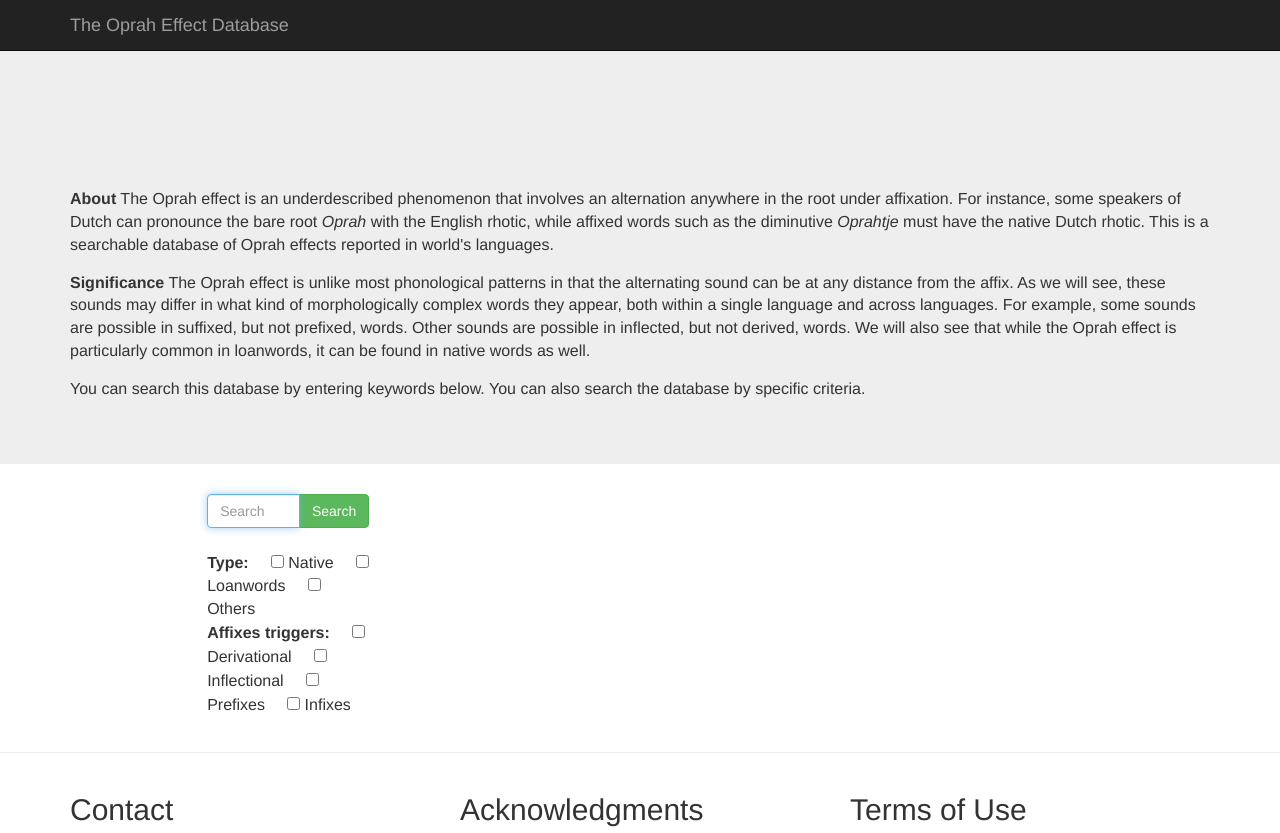
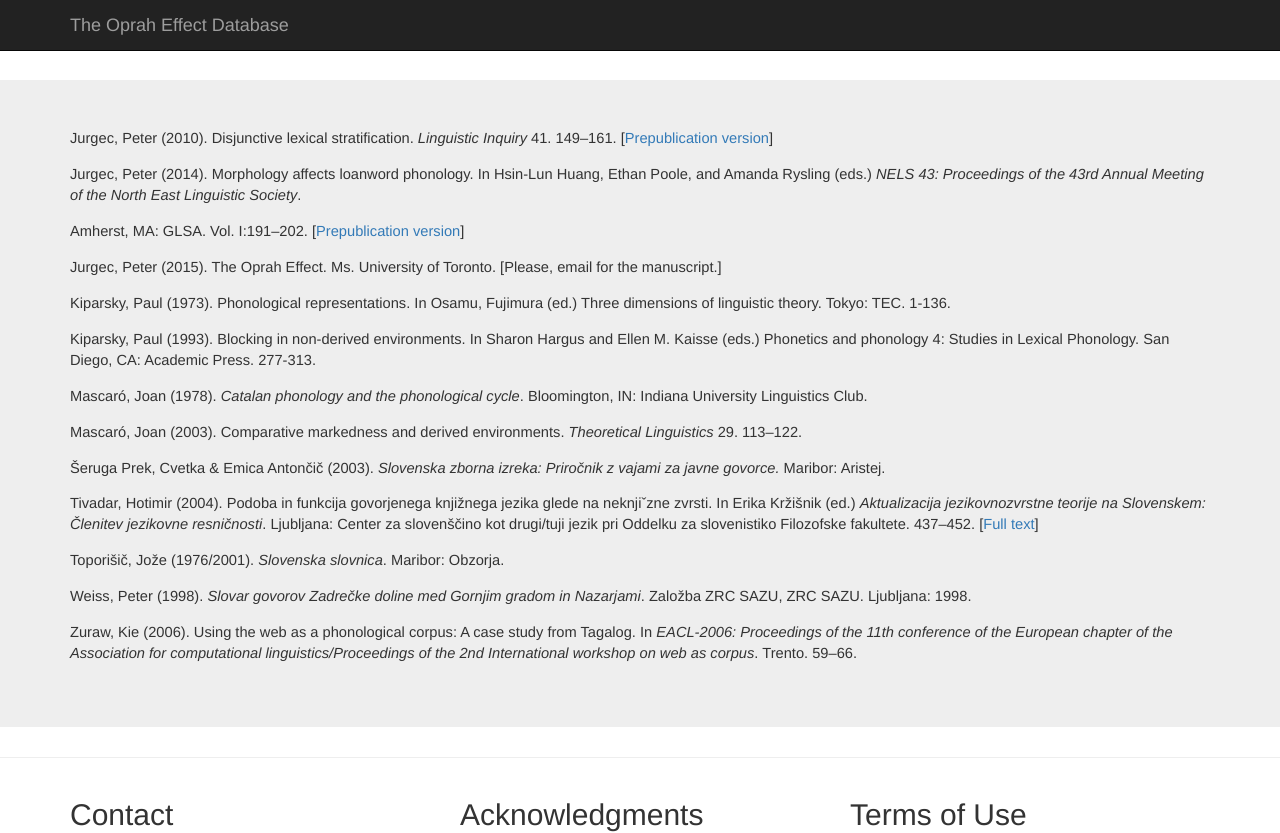
Before and after one commit to CEYeYuan/Oprah-Website, a CodeIgniter app: page /oprahDatabase/main/reference in a window 1280 px wide. Shown: the top 833 px of the page. Run offline with CodeIgniter, Linux system fonts and the light colour scheme; some libraries are stand-ins or nearby versions.

Commit message:
Finished the picture selection; Added reference page

```diff
--- a/application/controllers/main.php
+++ b/application/controllers/main.php
@@ -49,7 +49,7 @@ class Main extends CI_Controller {
 	}
 
 	public function reference(){
-		$this->load->view("search");
+		$this->load->view("reference");
 	}
 
 }
--- /dev/null
+++ b/application/views/reference.php
@@ -0,0 +1,66 @@
+<!DOCTYPE html>
+<html lang="en">
+	<head>
+		<?php $this->load->view('header'); ?>
+		<meta charset="utf-8">
+		<meta http-equiv="X-UA-Compatible" content="IE=edge">
+		<meta name="viewport" content="width=device-width, initial-scale=1">
+		<!-- The above 3 meta tags *must* come first in the head; any other head content must come *after* these tags -->
+		<meta name="description" content="">
+		<meta name="author" content="">
+		<link rel="icon" href="../../favicon.ico">
+		<title>The Oprah Effect Database</title>
+		<!-- Bootstrap core CSS -->
+		<link type="text/css" href='<?php echo base_url(); ?>assets/css/bootstrap.min.css' rel="stylesheet">
+		<link rel="stylesheet" href='<?php echo base_url(); ?>/assets/css/bootstrap.css'>
+		<link rel="stylesheet" href='<?php echo base_url(); ?>/assets/css/style.css'>
+		<!-- Custom styles for this template -->
+		<link href="jumbotron.css" rel="stylesheet">
+		<!-- Just for debugging purposes. Don't actually copy these 2 lines! -->
+		<!--[if lt IE 9]><script src="../../assets/js/ie8-responsive-file-warning.js"></script><![endif]-->
+		<script src="../../assets/js/ie-emulation-modes-warning.js"></script>
+		<script src="https://ajax.googleapis.com/ajax/libs/jquery/1.11.2/jquery.min.js"></script>
+		<script src="../../dist/js/bootstrap.min.js"></script>
+		<!-- IE10 viewport hack for Surface/desktop Windows 8 bug -->
+		<script src="../../assets/js/ie10-viewport-bug-workaround.js"></script>
+
+		<!-- HTML5 shim and Respond.js for IE8 support of HTML5 elements and media queries -->
+		<!--[if lt IE 9]>
+		<script src="https://oss.maxcdn.com/html5shiv/3.7.2/html5shiv.min.js"></script>
+		<script src="https://oss.maxcdn.com/respond/1.4.2/respond.min.js"></script>
+		<![endif]-->
+	</head>
+	<body>
+	<br/>
+	<br/>
+	<br/>
+	<br/>
+	<div class="jumbotron">
+		<div class="container">
+		<p style="font-size:11pt">Jurgec, Peter (2010). Disjunctive lexical stratification. <i>Linguistic Inquiry</i> 41. 149–161. [<a href="http://ling.auf.net/lingbuzz/000851">Prepublication version</a>]</p>
+		<p style="font-size:11pt">Jurgec, Peter (2014). Morphology affects loanword phonology. In Hsin-Lun Huang, Ethan Poole, and Amanda Rysling (eds.) <i>NELS 43: Proceedings of the 43rd Annual Meeting of the North East Linguistic Society</i>. </p>
+		<p style="font-size:11pt">Amherst, MA: GLSA. Vol. I:191–202. [<a href="http://ling.auf.net/lingbuzz/002175">Prepublication version</a>]</p>
+		<p style="font-size:11pt">Jurgec, Peter (2015). The Oprah Effect. Ms. University of Toronto. [Please, email for the manuscript.]</p>
+		<p style="font-size:11pt">Kiparsky, Paul (1973). Phonological representations. In Osamu, Fujimura (ed.) Three dimensions of linguistic theory. Tokyo: TEC. 1-136.</p>
+		<p style="font-size:11pt">Kiparsky, Paul (1993). Blocking in non-derived environments. In Sharon Hargus and Ellen M. Kaisse (eds.) Phonetics and phonology 4: Studies in Lexical Phonology. San Diego, CA: Academic Press. 277-313.</p>
+		<p style="font-size:11pt">Mascaró, Joan (1978). <i>Catalan phonology and the phonological cycle</i>. Bloomington, IN: Indiana University Linguistics Club. </p>
+		<p style="font-size:11pt">Mascaró, Joan (2003). Comparative markedness and derived environments. <i>Theoretical Linguistics</i> 29. 113–122.</p>
+		<p style="font-size:11pt">Šeruga Prek, Cvetka & Emica Antončič (2003). <i>Slovenska zborna izreka: Priročnik z vajami za javne govorce.</i> Maribor: Aristej.</p>
+		<p style="font-size:11pt">Tivadar, Hotimir (2004). Podoba in funkcija govorjenega knjižnega jezika glede na neknjiˇzne zvrsti. In Erika Kržišnik (ed.) <i>Aktualizacija jezikovnozvrstne teorije na Slovenskem: Členitev jezikovne resničnosti</i>. Ljubljana: Center za slovenščino kot drugi/tuji jezik pri Oddelku za slovenistiko Filozofske fakultete. 437–452. [<a href="http://www.centerslo.net/files/File/simpozij/sim22/Tivadar.pdf">Full text</a>]</p>
+		<p style="font-size:11pt">Toporišič, Jože (1976/2001). <i>Slovenska slovnica</i>. Maribor: Obzorja.</p>
+		<p style="font-size:11pt">Weiss, Peter (1998). <i>Slovar govorov Zadrečke doline med Gornjim gradom in Nazarjami</i>. Založba ZRC SAZU, ZRC SAZU. Ljubljana: 1998.</p>
+		<p style="font-size:11pt">Zuraw, Kie (2006). Using the web as a phonological corpus: A case study from Tagalog. In <i>EACL-2006: Proceedings of the 11th conference of the European chapter of the Association for computational linguistics/Proceedings of the 2nd International workshop on
+web as corpus</i>. Trento. 59–66.
+</p>
+		<p style="font-size:11pt"></p>
+
+		</div>
+		</div>
+		<!--/.navbar-collapse -->
+		<?php $this->load->view('footer');?>
+		<!-- Bootstrap core JavaScript
+			================================================== -->
+		<!-- Placed at the end of the document so the pages load faster -->
+
+	</body>
+</html>
--- a/application/views/search.php
+++ b/application/views/search.php
@@ -39,26 +39,20 @@
 	<body>
 		<!-- Main jumbotron for a primary marketing message or call to action -->
 		<div class="jumbotron">
-			<div class="container">
+
 				</br>
+				<br/>
+				<br/>
+				<br/>
+				<br/>
+
+				<br/>
 				<div style="text-align:center">
-					<!-- <img src="<?php echo base_url();?>assets/img/linguistics_logo.jpg" alt="logo" /><-->
-				</div>
-				</br>
-				</br>
-				</br>
-				</br>
-				</br>
-				</br>
-				<p style="font-size:12pt"><b>About</b>
-					The Oprah effect is an underdescribed phenomenon that involves an alternation anywhere in the root under affixation. For instance, some speakers of Dutch can pronounce the bare root <i>Oprah</i> with the English rhotic, while affixed words such as the diminutive <i>Oprahtje</i> must have the native Dutch rhotic. This is a searchable database of Oprah effects reported in world's languages.
-				</p>
-				<p style="font-size:12pt"><b>Significance</b>
-					The Oprah effect is unlike most phonological patterns in that the alternating sound can be at any distance from the affix. As we will see, these sounds may differ in what kind of morphologically complex words they appear, both within a single language and across languages. For example, some sounds are possible in suffixed, but not prefixed, words. Other sounds are possible in inflected, but not derived, words. We will also see that while the Oprah effect is particularly common in loanwords, it can be found in native words as well.
-				</p>
-				<p style="font-size:12pt"> You can search this database by entering keywords below. You can also search the database by specific criteria.</p>
-			</div>
-		</div>
+					<img src="<?php echo base_url();?>assets/img/background.jpg" alt="oprah winfrey" width=680 height=230/>
+
+
+
+		<div class="jumbotron">
 		<div  class="input-group">
 			<form id="frmOptions" method="get" class="span12 col-lg-4 col-lg-offset-4" action='<?php echo base_url();?>main/query'>
 				<div class="row-fluid">
@@ -72,7 +66,7 @@
 
 						</div>
 
-
+						<div class="container">
 						<div style="font-size:12pt">
 							<br/>
 							<b>Type:  &nbsp &nbsp </b>
@@ -85,13 +79,32 @@
 							<input type="checkbox" name="affixes[]" value='itrigger'/> Inflectional &nbsp &nbsp
 							<input type="checkbox" name="affixes[]" value='ptrigger'/> Prefixes &nbsp &nbsp
 							<input type="checkbox" name="affixes[]" value='infixes'/> Infixes
-							<br/>
+						</div>
 
 						</div>
 					</div>
 				</div>
 			</form>
 		</div>
+		</div>
+
+
+		</div>
+
+			<div class="jumbotron">
+				<div class="container">
+				<p style="font-size:12pt"><b>About</b>
+					The Oprah effect is an underdescribed phenomenon that involves an alternation anywhere in the root under affixation. For instance, some speakers of Dutch can pronounce the bare root <i>Oprah</i> with the English rhotic, while affixed words such as the diminutive <i>Oprahtje</i> must have the native Dutch rhotic. This is a searchable database of Oprah effects reported in world's languages.
+				</p>
+				<p style="font-size:12pt"><b>Significance</b>
+					The Oprah effect is unlike most phonological patterns in that the alternating sound can be at any distance from the affix. As we will see, these sounds may differ in what kind of morphologically complex words they appear, both within a single language and across languages. For example, some sounds are possible in suffixed, but not prefixed, words. Other sounds are possible in inflected, but not derived, words. We will also see that while the Oprah effect is particularly common in loanwords, it can be found in native words as well.
+				</p>
+				<!--<p style="font-size:12pt"> You can search this database by entering keywords below. You can also search the database by specific criteria.</p><-->
+			</div>
+		</div>
+		</div>
+		</div>
+
 		<!--/.navbar-collapse -->
 		<?php $this->load->view('footer');?>
 		<!-- Bootstrap core JavaScript
--- a/oprah.sql
+++ b/oprah.sql
@@ -39,7 +39,7 @@ insert into language (title,name,type,examples,source,description,dtrigger,deriv
 ˈɹɔbin	'Robin'	ˈɾobin-u	'locative.singular'
 ˈɹɛgan	'Reagan'	ˈɾegan-i	'nominative.plural'
 foɹt	'Ford'	ˈfoɾd-iʧ	'diminutive'
-maɹk	'Marc'	ˈmaɾk-ʦ-a	'diminutive-genitive.singular'",'Jurgec 2015, Torporišič 1976/2000'
+maɹk	'Marc'	ˈmaɾk-ʦ-a	'diminutive-genitive.singular'","<a onclick='f1(this);' href=“/references”>Jurgec 2015</a>, <a onclick='f1(this);' href=“/references”>Torporišič 1976/2000</a>"
 ,'Slovenian variantly allows [ɹ] in bare roots of recent loanwords from English. In affixed words, [ɹ] is nativized into [ɾ] (or another native rhotic). ',"Triggers",
 "ˈɹɔbin	'Robin'	ˈɾobin-ux	'pejorative'
 ˈɹɛgan	'Reagan'	ˈɾegan-ʧək	'diminutive'
@@ -62,7 +62,7 @@ insert into language (title,name,type,examples,source,description,dtrigger,deriv
 ˈwajlt	'Wilde'	ˈʋajld-oʋ-a	'possesive-feminine.nominative.singular'
 twist	'twist'	ˈtʋist-om	'instrumental.singular'
 swiŋk	'swing'	ˈsʋiŋg-a-ti	'verb-infintive'",
-"Jurgec 2015, <a onclick='f1(this);' href=“/references”>Jurgec 2010</a>, <a onclick='f1(this);' href=“/references”>Toporišič 1976/2000</a>, <a onclick='f1(this);' href=“/references”>Tivadar 2004</a>:440",
+"Jurgec 2015, <a onclick='f1(this);' href=“/references”>Jurgec 2010</a>, <a onclick='f1(this);' href=“/references”>Toporišič 1976/2000</a>, <a onclick='f1(this);' href=“/references”>Tivadar 2004:440</a>",
 "Slovenian variantly allows onset [w] in bare roots of recent loanwords from English. In affixed words, [w] is nativized into [ʋ]. Note that the distribution of v-allophones is complex in Slovenian; [w] is well-formed in codas.",
 "Triggers","","Triggers","","Triggers","ˈwɔʃiŋktən	'Washington'		ˈnɛ-ˈʋaʃiŋkron	'non-'
 ˈwilsən	'Wilson'		ˈpɾaˈ-ʋilson	'old/grand-'
```
Also changed, not shown: application/views/result.php (+67 -1 lines), assets/img/background.jpg (added), assets/img/background1.jpg (added).
